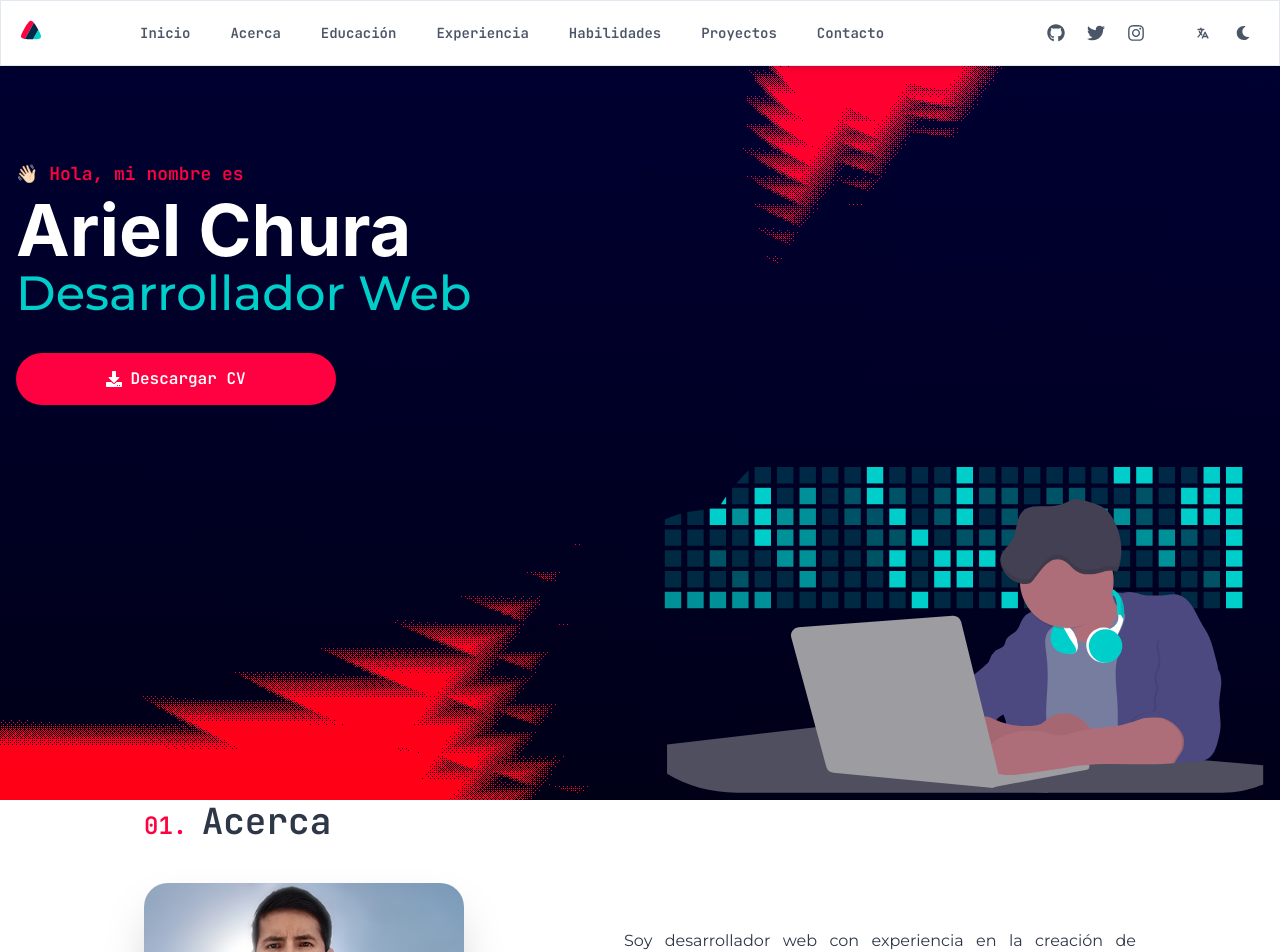
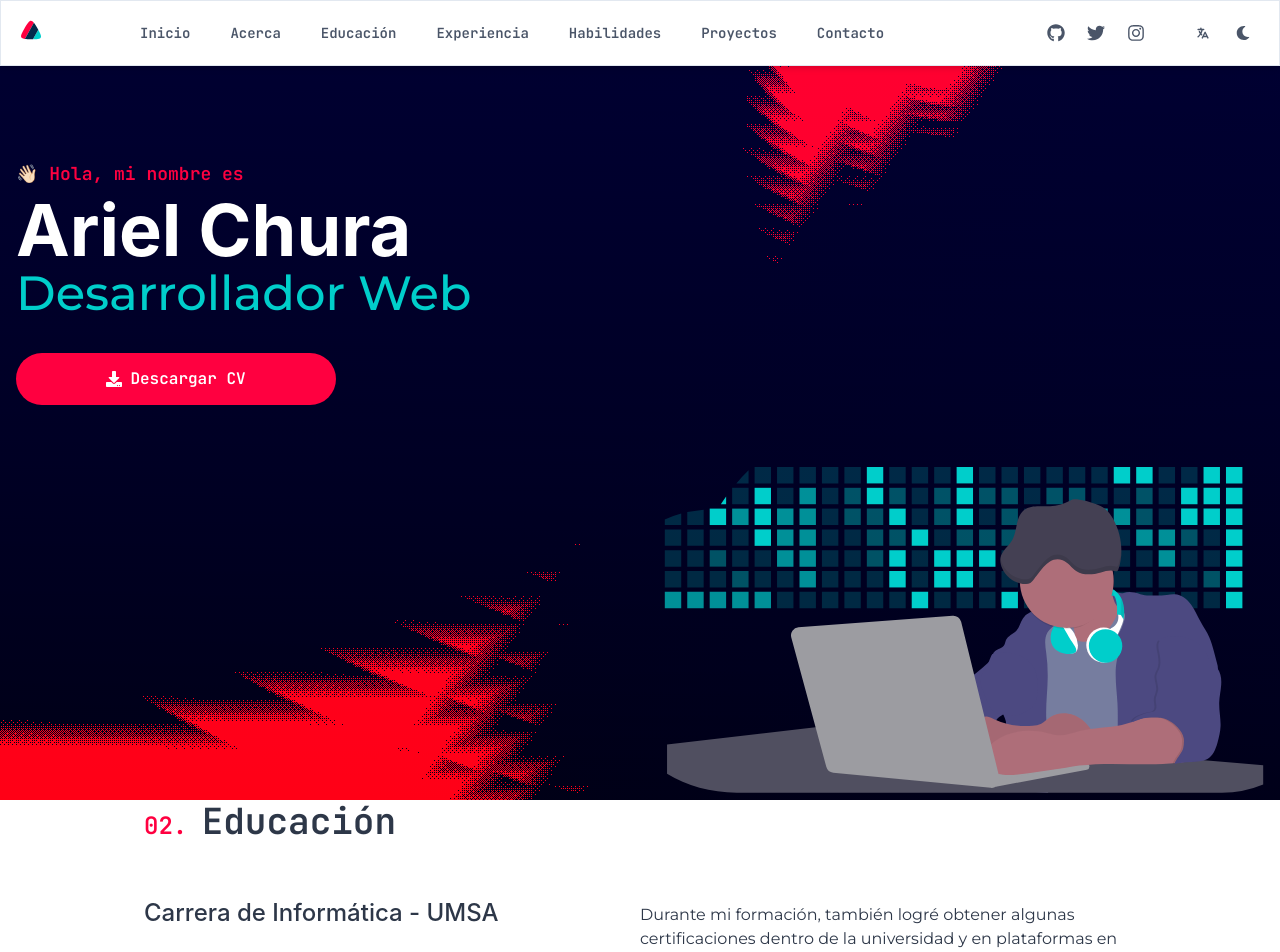
Before and after one commit to arielscc/myf, a Next.js app: page / in a window 1280 px wide. Shown: the top 952 px of the page. Built offline with nearby package versions, Linux system fonts and the light colour scheme; a web font is replaced by a local one.

Commit message:
feat: remove about section

```diff
--- a/pages/index.js
+++ b/pages/index.js
@@ -5,7 +5,6 @@ import React from 'react';
 import { useInView } from 'react-intersection-observer';
 
 import AppContext from '../context/context';
-import About from '../sections/About';
 import Contact from '../sections/Contact';
 import Education from '../sections/Education';
 import Experience from '../sections/Experience';
@@ -44,7 +43,6 @@ export default function Home() {
       >
         <Header inview={inView} />
         <Hero referencie={ref} />
-        <About />
         <Education />
         <Skills />
         <Experience />
```
